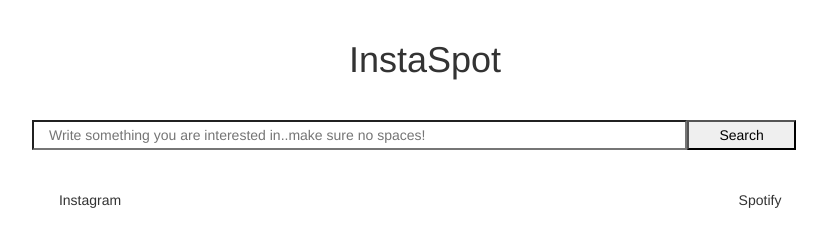
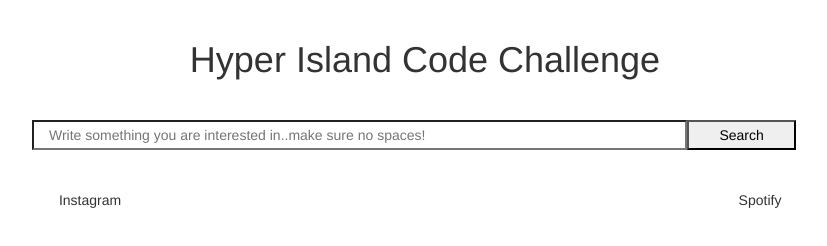
Before and after one commit to rolz/instaspot, a plain HTML site: page index.html in a window 1280 px wide. Shown: the top 246 px of the page, without its empty margins (215-1042 px from the left). Drawn offline with nearby package versions, Linux system fonts and the light colour scheme.

Commit message:
changed stuff

```diff
--- a/index.html
+++ b/index.html
@@ -1,7 +1,7 @@
  <!DOCTYPE html>
 <html>
   <head>
-    <title>Instagram vs. Spotify Cover Art</title>
+    <title>Instagram vs. Amazing Cover Art</title>
     <meta name="viewport" content="width=device-width, initial-scale=1.0">
     <!-- Bootstrap -->
     <link href="css/bootstrap.min.css" rel="stylesheet" media="screen">
@@ -15,7 +15,7 @@
   <body>
     <div class="row">
         <div id="header" class="col-md-12">
-            <h1>InstaSpot</h1>
+            <h1>Hyper Island Code Challenge</h1>
         </div>
         <div class="row">
             <div id="search-bar" class="col-md-12">
```
